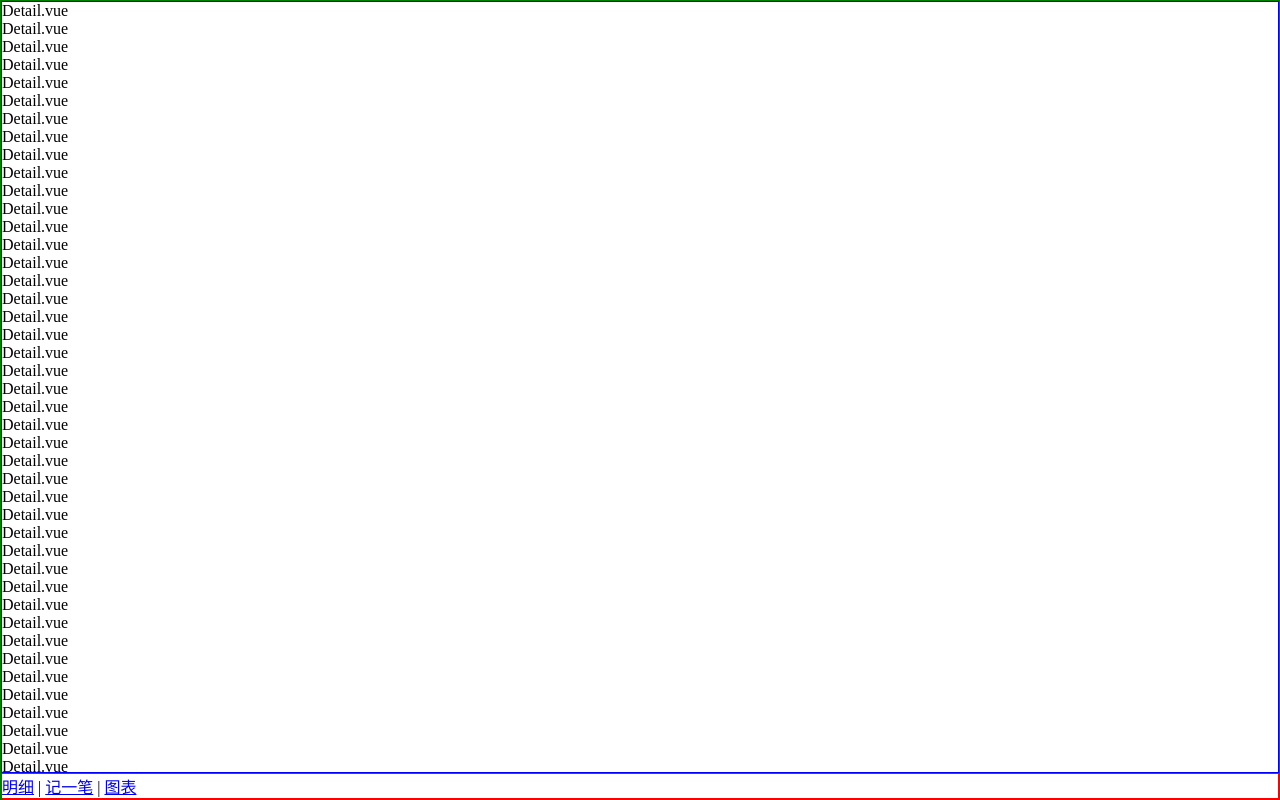
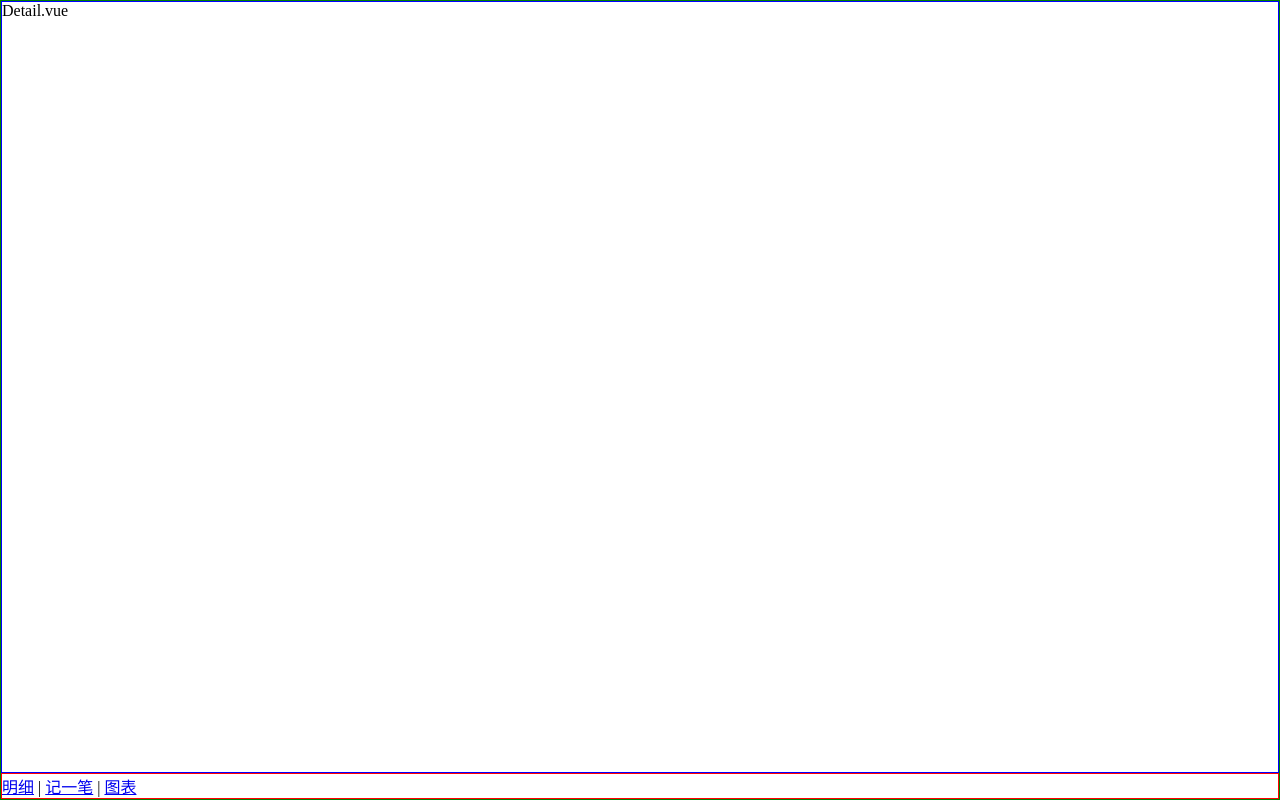
Before and after one commit to chen-yi-ux/orange, a Vue app: page /#/detail in a window 1280 px wide. Built offline with nearby package versions, Linux system fonts and the light colour scheme.

Commit message:
重复两次布局

```diff
--- a/src/views/Chart.vue
+++ b/src/views/Chart.vue
@@ -1,8 +1,10 @@
 <template>
-<div>
-  Chart.vue
-  <Nav/>
-</div>
+  <div class="nav-wrapper">
+    <div class="chart">
+      <p>Chart.vue</p>
+    </div>
+    <Nav/>
+  </div>
 </template>
 
 <script lang="ts">
@@ -15,5 +17,15 @@ export default class Chart extends Vue {
 </script>
 
 <style lang="scss" scoped>
-
+.nav-wrapper{
+  display: flex;
+  border: 1px solid green;
+  flex-direction: column;
+  height: 100vh;
+}
+.chart{
+  border: 1px solid blue;
+  flex-grow: 1;       // 尽量把所有高度都给 .chart
+  overflow: auto;      // 当这个元素内容太大，显示滚动条
+}
 </style>
--- a/src/views/Detail.vue
+++ b/src/views/Detail.vue
@@ -2,72 +2,6 @@
 <div class="nav-wrapper">
   <div class="detail">
     <p>Detail.vue</p>
-    <p>Detail.vue</p>
-    <p>Detail.vue</p>
-    <p>Detail.vue</p>
-    <p>Detail.vue</p>
-    <p>Detail.vue</p>
-    <p>Detail.vue</p>
-    <p>Detail.vue</p>
-    <p>Detail.vue</p>
-    <p>Detail.vue</p>
-    <p>Detail.vue</p>
-    <p>Detail.vue</p>
-    <p>Detail.vue</p>
-    <p>Detail.vue</p>
-    <p>Detail.vue</p>
-    <p>Detail.vue</p>
-    <p>Detail.vue</p>
-    <p>Detail.vue</p>
-    <p>Detail.vue</p>
-    <p>Detail.vue</p>
-    <p>Detail.vue</p>
-    <p>Detail.vue</p>
-    <p>Detail.vue</p>
-    <p>Detail.vue</p>
-    <p>Detail.vue</p>
-    <p>Detail.vue</p>
-    <p>Detail.vue</p>
-    <p>Detail.vue</p>
-    <p>Detail.vue</p>
-    <p>Detail.vue</p>
-    <p>Detail.vue</p>
-    <p>Detail.vue</p>
-    <p>Detail.vue</p>
-    <p>Detail.vue</p>
-    <p>Detail.vue</p>
-    <p>Detail.vue</p>
-    <p>Detail.vue</p>
-    <p>Detail.vue</p>
-    <p>Detail.vue</p>
-    <p>Detail.vue</p>
-    <p>Detail.vue</p>
-    <p>Detail.vue</p>
-    <p>Detail.vue</p>
-    <p>Detail.vue</p>
-    <p>Detail.vue</p>
-    <p>Detail.vue</p>
-    <p>Detail.vue</p>
-    <p>Detail.vue</p>
-    <p>Detail.vue</p>
-    <p>Detail.vue</p>
-    <p>Detail.vue</p>
-    <p>Detail.vue</p>
-    <p>Detail.vue</p>
-    <p>Detail.vue</p>
-    <p>Detail.vue</p>
-    <p>Detail.vue</p>
-    <p>Detail.vue</p>
-    <p>Detail.vue</p>
-    <p>Detail.vue</p>
-    <p>Detail.vue</p>
-    <p>Detail.vue</p>
-    <p>Detail.vue</p>
-    <p>Detail.vue</p>
-    <p>Detail.vue</p>
-    <p>Detail.vue</p>
-    <p>Detail.vue</p>
-
   </div>
   <Nav/>
 </div>
```
